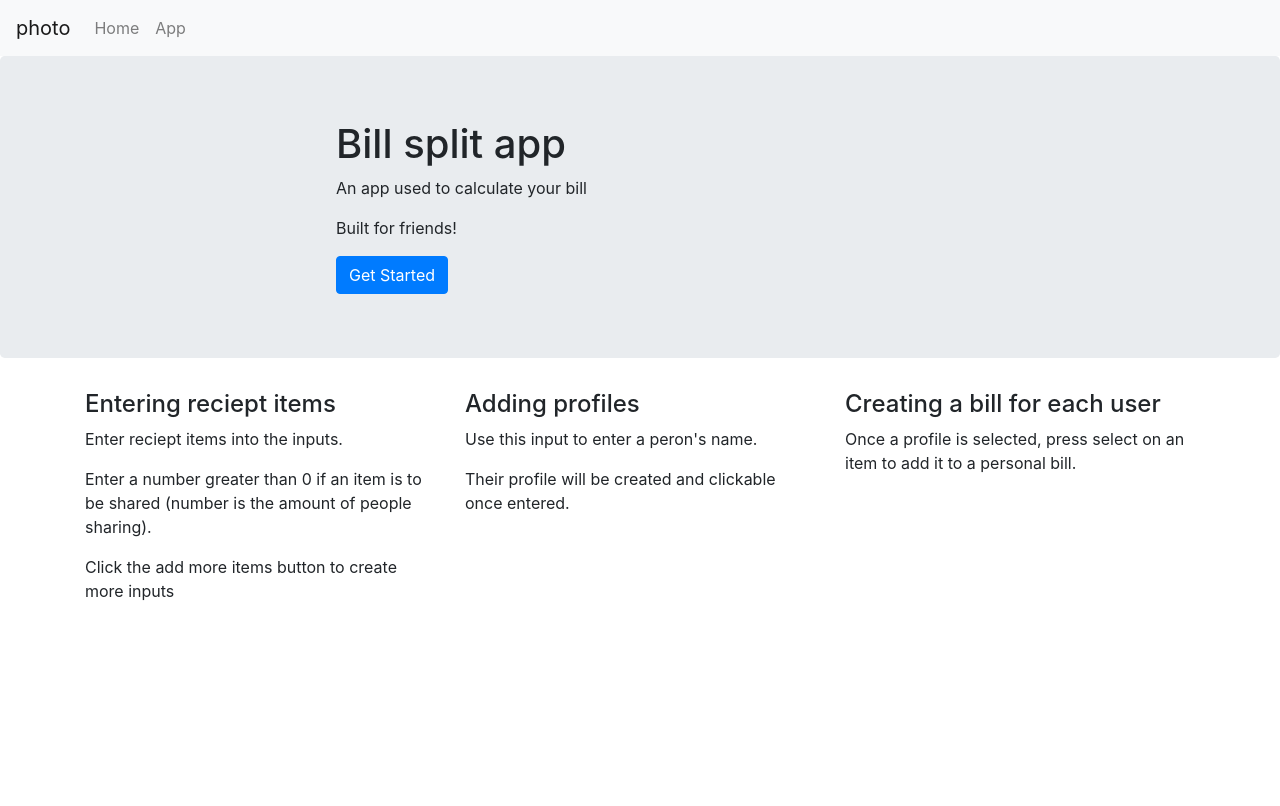
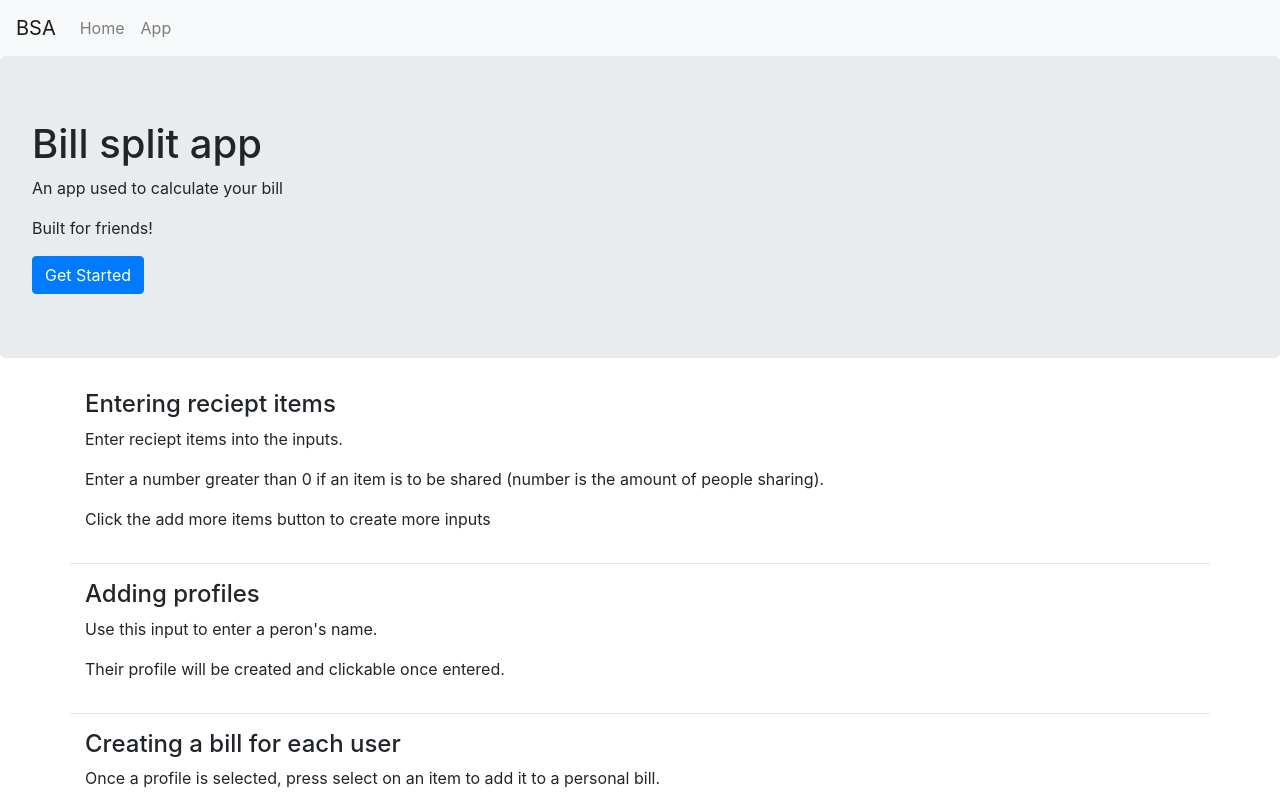
Before and after one commit to Shwivles/bill-split, a React (Create React App) app: page / in a window 1280 px wide. Built offline with nearby package versions, Linux system fonts and the light colour scheme.

Commit message:
fix styles

```diff
--- a/src/components/Info.js
+++ b/src/components/Info.js
@@ -9,18 +9,20 @@ import Row from 'react-bootstrap/Row';
 function Info() {
     return (
         <Container as="section">
-            <Row>
+            <Row xs={{cols: 1}}>
                 <Col>
                     <h4>Entering reciept items</h4>
                     <p>Enter reciept items into the inputs.</p>
                     <p>Enter a number greater than 0 if an item is to be shared (number is the amount of people sharing).</p>
                     <p>Click the add more items button to create more inputs</p>
                 </Col>
+                <hr />
                 <Col>
                     <h4>Adding profiles</h4>
                     <p>Use this input to enter a peron's name.</p>
                     <p>Their profile will be created and clickable once entered. </p>
                 </Col>
+                <hr />
                 <Col>
                     <h4>Creating a bill for each user</h4>
                     <p>Once a profile is selected, press select on an item to add it to a personal bill.</p>
--- a/src/components/Items.js
+++ b/src/components/Items.js
@@ -38,7 +38,7 @@ function Item() {
         return (
             <div className='item-data'>
                 <Container>
-                    <Row xs={{cols: 1}} className="test">
+                    <Row xs={{cols: 1}} className="seperate">
                         <Col>
                             <InputGroup className="mb-3">
 
--- a/src/components/Jumbo.js
+++ b/src/components/Jumbo.js
@@ -7,8 +7,8 @@ import Button from 'react-bootstrap/Button';
 
 const Jumbo = () => {
     return (
-        <Jumbotron as="section" className="d-flex justify-content-center">
-            <div style={{width: '50%'}}>
+        <Jumbotron as="section">
+            <div>
 
             <h1>Bill split app</h1>
             <p >An app used to calculate your bill</p>
--- a/src/components/List.js
+++ b/src/components/List.js
@@ -38,7 +38,7 @@ function List() {
     return (
         <Container>
             {profileState.selected === '' ?
-                <p>nothing in list or none added</p> :
+                <p>Nothing in list or none added</p> :
                 <ListGroup variant="flush">
                     <ListGroup.Item><h4>{profileState.selected}'s Items:</h4></ListGroup.Item>
                     {profileList}
--- a/src/components/Navi.js
+++ b/src/components/Navi.js
@@ -9,7 +9,9 @@ function Navi() {
 
     return (
         <Navbar bg="light" variant="light">
-            <Navbar.Brand>photo</Navbar.Brand>
+            <Navbar.Brand as={Link} to="/">
+                BSA
+            </Navbar.Brand>
             <Nav as="ul">
                 <Nav.Item as="li">
                     <Nav.Link as={Link} to="/">Home</Nav.Link>
--- a/src/styles/index.css
+++ b/src/styles/index.css
@@ -13,7 +13,8 @@ code {
 }
 
 @media (max-width: 480px) {
-  .test {
+  .seperate {
     margin-bottom: 20px !important;
   }
-}
+
+ }
```
